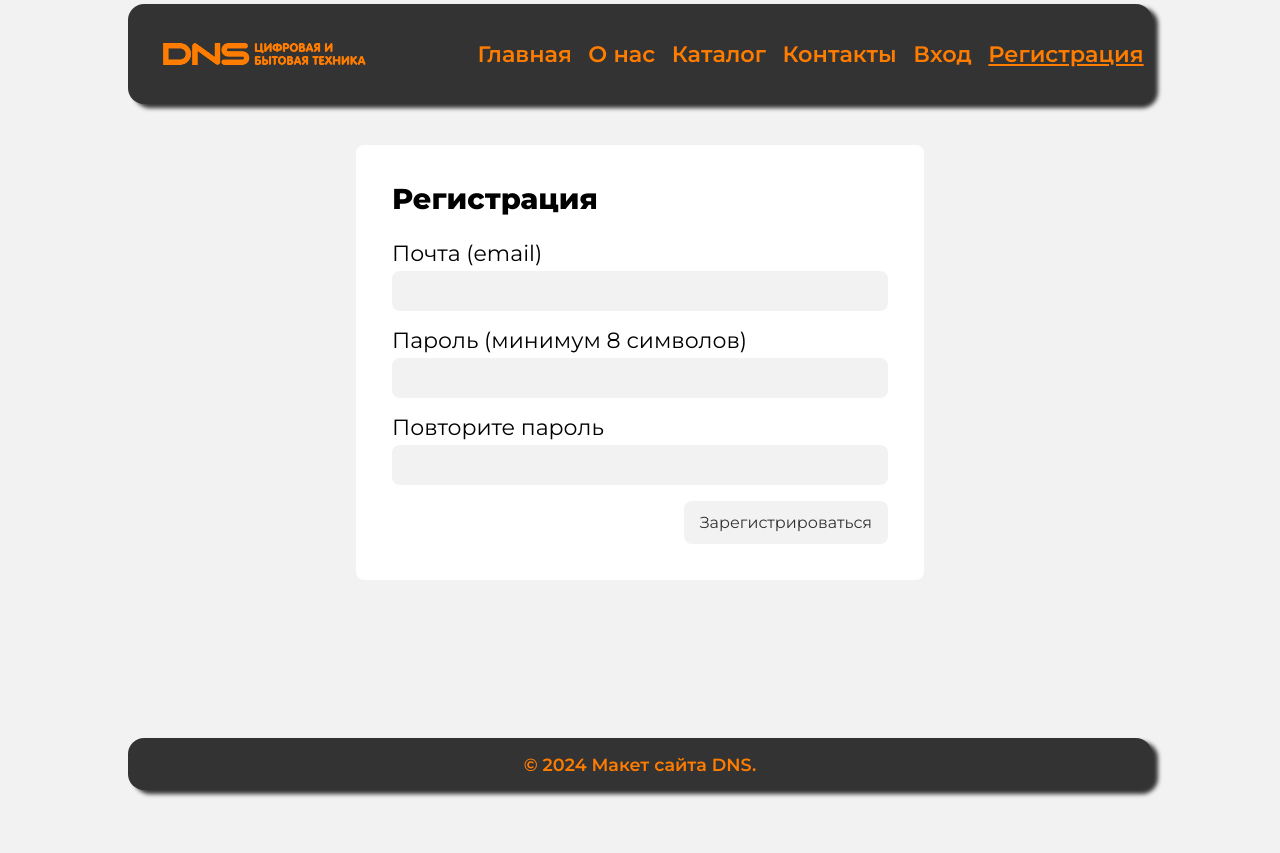
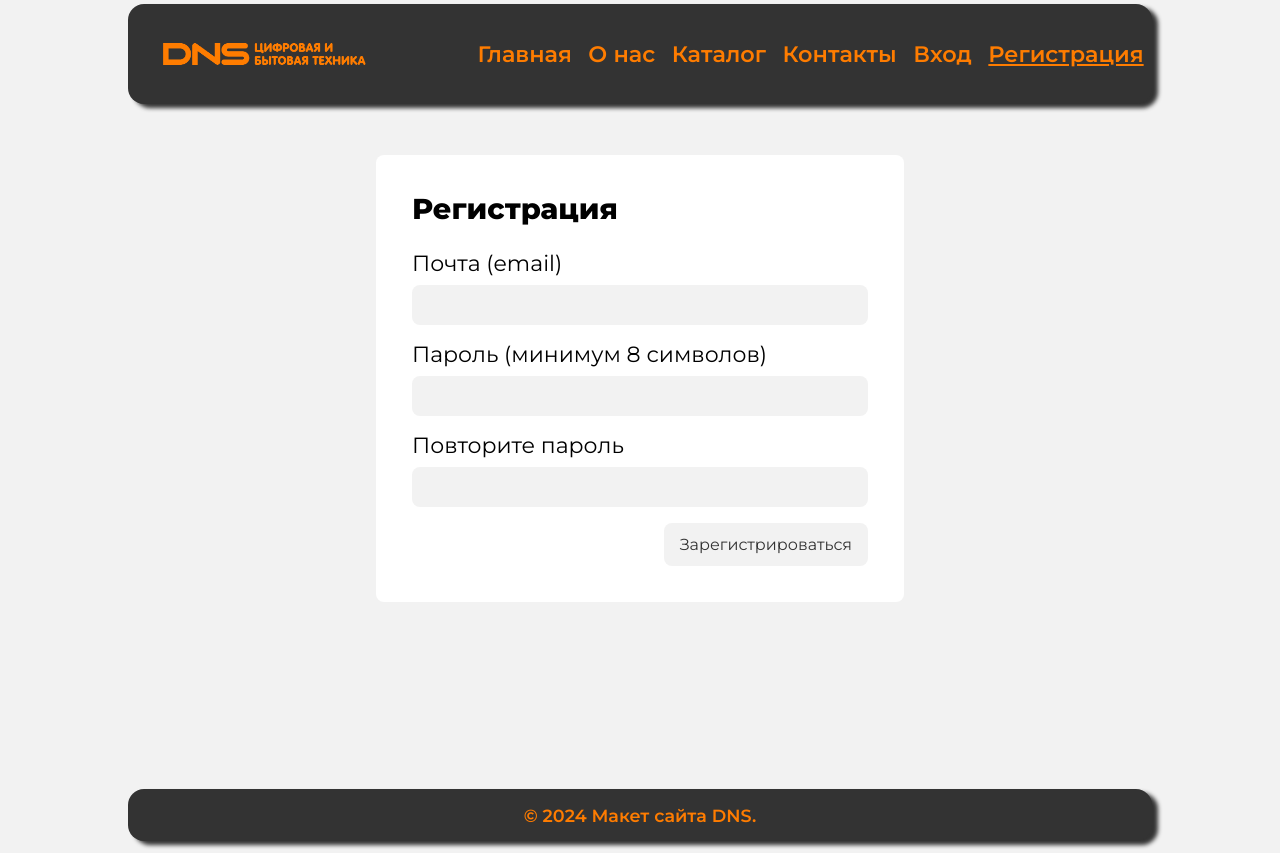
Before and after one commit to NicholasJKL/dns, a React (Create React App) app: page /registration in a window 1280 px wide. Before the commit the page ends 802 px from the top, so only its background shows below. Built offline with nearby package versions, Linux system fonts and the light colour scheme.

Commit message:
Added Safety Load && Adaptive Font + Gap

```diff
--- a/src/components/CatalogPage/Catalog.tsx
+++ b/src/components/CatalogPage/Catalog.tsx
@@ -23,6 +23,7 @@ const Catalog: FC = () => {
         const url = 'https://rococo-quokka-cd4373.netlify.app/.netlify/functions/fauna_connect'
 
         const getItemsFromDb = async () => {
+            try {
                 const response = await fetch(url);
                 const { data } = await response.json();
 
@@ -35,6 +36,10 @@ const Catalog: FC = () => {
                     }
                 ));
                 setItems(loadedItems);
+            }
+            catch {
+                console.error('Failed to load data');
+            }
         }
         getItemsFromDb();
 
--- a/src/styles/about_styles.css
+++ b/src/styles/about_styles.css
@@ -1,5 +1,5 @@
 .about-content {
-    font-size: 1.2em;
+    font-size: 1.3em;
     text-indent: 1em;
     line-height: 1.5em;
 }
--- a/src/styles/auth_styles.css
+++ b/src/styles/auth_styles.css
@@ -22,7 +22,8 @@
     border: 0;
     background-color: var(--neutral-color);
     border-radius: 8px;
-    width: 480px;
+    min-width: 280px;
+    width: 440px;
     margin-bottom: 16px;
     padding: 8px;
     outline: 0;
@@ -30,12 +31,12 @@
 
 .auth-reg-form button {
     align-self: flex-end;
+    min-width: 140px;
 }
 
 
 @media (max-width:1023px) {
     .auth-reg-form input {
-        width: 240px;
-        font-size: 16px;
+        font-size: 18px;
     }
 }
--- a/src/styles/common_styles.css
+++ b/src/styles/common_styles.css
@@ -34,6 +34,7 @@ header {
     background-color: var(--industrial-color);
     border-radius: 16px;
     box-shadow: 6px 4px 4px var(--industrial-color);
+    z-index: 1;
 }
 
 nav ul {
@@ -63,7 +64,7 @@ nav ul {
 }
 
 main {
-    margin: 4% 0 4% 0;
+    margin: 5% 0 8% 0;
     min-height: 69vh;
 }
 
@@ -85,7 +86,7 @@ button:hover {
 
 label {
     font-size: 22px;
-    margin-bottom: 4px;
+    margin-bottom: 8px;
     text-indent: 0;
 }
 
--- a/src/styles/contacts_styles.css
+++ b/src/styles/contacts_styles.css
@@ -4,7 +4,11 @@
     justify-content: center;
     align-items: center;
     gap: 1em;
-    font-size: 1.2em;
+    font-size: 1.4em;
+}
+
+.contacts-content h1 {
+    text-align: center;
 }
 
 .dns-map {
--- a/src/styles/main_styles.css
+++ b/src/styles/main_styles.css
@@ -4,7 +4,6 @@
 
 .main-content h1 {
     font-size: 3.5em;
-
 }
 
 .main-content-grid {
@@ -18,10 +17,12 @@
 .main-content-text {
     font-size: 3em;
     text-align: center;
+    margin-bottom: 24px;
 }
 
 .main-brand-grid {
     display: grid;
+    margin-bottom: 24px;
     grid-template-columns: 1fr 1fr 1fr 1fr;
     align-items: center;
     justify-content: center;
@@ -33,7 +34,7 @@
     align-items: center;
     width: 120px;
     height: 60px;
-    margin: 0 4px 8px 4px;
+    margin: 0 4px 16px 4px;
     padding: 4px;
     background-color: var(--white-color);
     border-radius: 12px;
@@ -63,11 +64,21 @@
 @media (max-width:1023px) {
     .main-content-grid {
         grid-template-columns: 1fr;
+        justify-items: center;
         gap: 12px;
     }
 
     .main-brand-grid {
         grid-template-columns: 1fr 1fr;
-        gap: 12px;
+        gap: 12px 48px;
     }
+
+    .main-content h1 {
+        font-size: 36px;
+    }
+
+    .main-content p {
+        font-size: 28px;
+    }
+
 }
```
Lines whose indentation alone changed are shown as unchanged.
